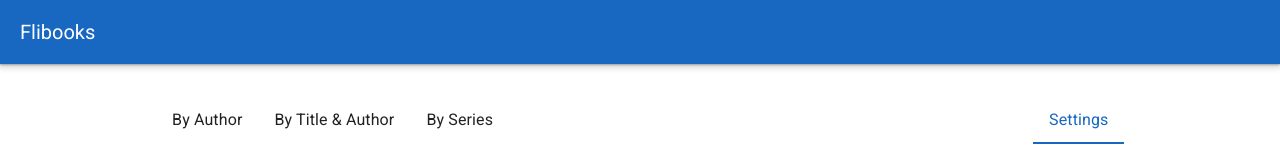
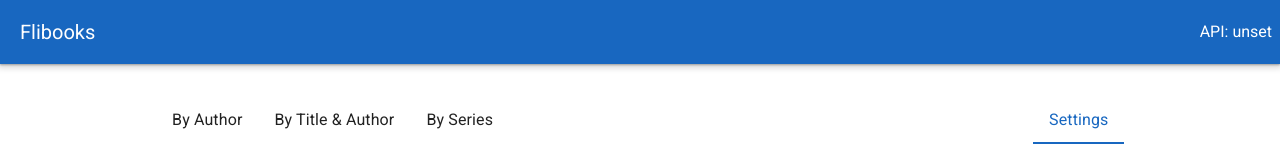
Before and after one commit to alxeg/flibooks-web-vue, a Vue app: page /settings in a window 1280 px wide. Shown: the top 160 px of the page. Built offline with nearby package versions, Linux system fonts and the light colour scheme; no server answers.

Commit message:
Add version to app header

```diff
--- a/package.json
+++ b/package.json
@@ -13,7 +13,7 @@
     "vuetify": "^4.0.5",
     "vue-router": "^5.0.4",
     "pinia": "^3.0.4",
-    "axios": "^1.15.0",
+    "axios": "^1.16.1",
     "highlight.js": "^11.11.1",
     "@mdi/font": "^7.4.47"
   },
--- a/src/App.vue
+++ b/src/App.vue
@@ -36,12 +36,16 @@ const tabs = [
   { title: 'By Series', value: 2 },
   { title: 'Settings', value: 'settings' },
 ]
+
+const apiVersion = import.meta.env.VITE_API_VERSION || 'v1'
 </script>
 
 <template>
   <v-app :theme="theme">
     <v-app-bar color="primary" dense>
       <v-toolbar-title class="text-h6">Flibooks</v-toolbar-title>
+      <v-spacer></v-spacer>
+      <span class="text-caption text-white-50 pe-2">API: {{ apiVersion }}</span>
     </v-app-bar>
 
     <v-main>
--- a/vite.config.js
+++ b/vite.config.js
@@ -1,5 +1,5 @@
+import vue from '@vitejs/plugin-vue'
 import { defineConfig } from 'vite'
-import vue from '@vitejs/plugin-vue'
 
 // Determine API version from environment (default to v1)
 const API_VERSION = process.env.VITE_API_VERSION || 'v1'
```
